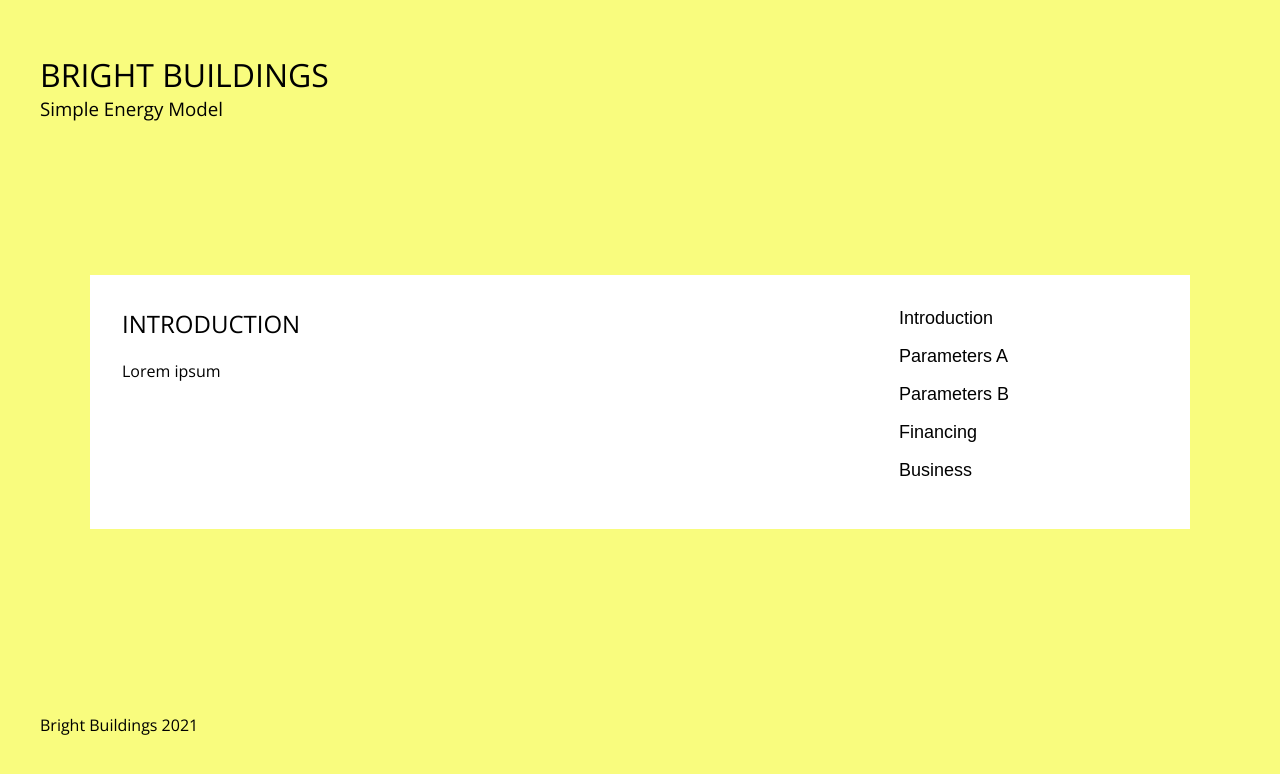
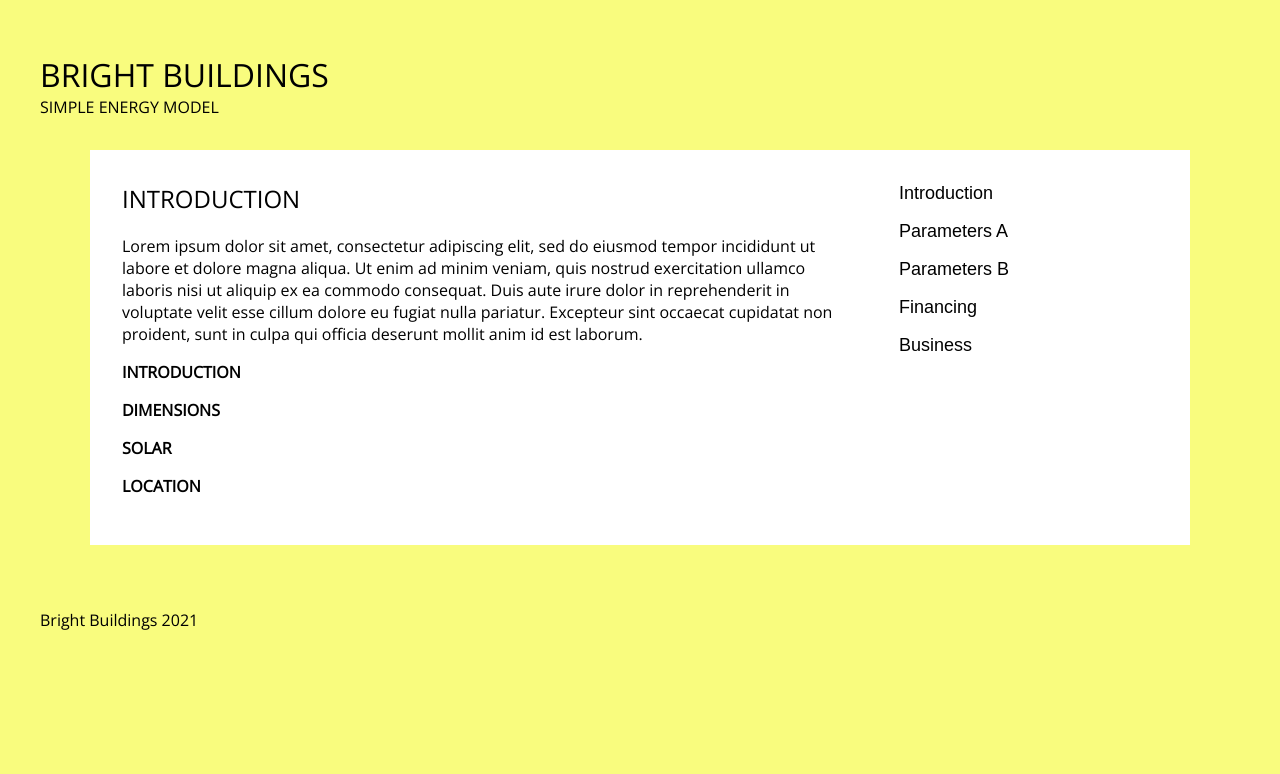
Before and after one commit to brightbuildings/Simple-Energy-Model, a React (Create React App) app: page / in a window 1280 px wide. Shown: the top 774 px of the page. Built offline with nearby package versions, Linux system fonts and the light colour scheme.

Commit message:
Sections

```diff
--- a/src/App.css
+++ b/src/App.css
@@ -10,9 +10,6 @@ html,
 .App {
   margin: 0;
   min-height: 100vh;
-  display: flex;
-  flex-direction: column;
-  justify-content: space-between;
 }
 
 .centered {
@@ -42,6 +39,11 @@ h2 {
   text-transform: uppercase;
 }
 
+h3 {
+  text-transform: uppercase;
+  font-size: 16px;
+}
+
 a {
   color: black;
 }
--- a/src/components/Content/Content.css
+++ b/src/components/Content/Content.css
@@ -23,14 +23,9 @@
 }
 
 .fieldset {
-  z-index: 0;
-  opacity: 0;
-  transition: all 0.2s;
-  position: absolute;
+  display: none;
 }
 
 .fieldset.active {
-  z-index: 1;
-  opacity: 1;
-  transition: all 0.2s;
+  display: initial;
 }
--- a/src/components/Content/Content.js
+++ b/src/components/Content/Content.js
@@ -8,32 +8,61 @@ const formatSections = (data, activeSection) => {
     return;
   }
   return Object.entries(data).map(section => {
-    let key = section[0];
+    const key = section[0];
+    const value = section[1];
+
+    console.log(section);
+
 
     // If Parameters, export both A and B
     if (key === "parameters") {
+      const parametersA = [key+"-a", value];
+      const parametersB = [key+'-b', value];
+
       return (
         <React.Fragment key="parameters">
-          <section key={section[0]+"a"} className={`fieldset ${activeSection === section[0]+"a" ? "active" : ""}`}>
-            <h2>{section[1].label}</h2>
-            <p>{section[1].content}</p>
-          </section>
-          <section key={section[0]+"b"} className={`fieldset ${activeSection === section[0]+"b" ? "active" : ""}`}>
-            <h2>{section[1].labelB}</h2>
-            <p>{section[1].contentB}</p>
-          </section>
+          {formatSection(parametersA, activeSection)}
+          {formatSection(parametersB, activeSection)}
         </React.Fragment>
-      )
+      );
     } else {
-      return (
-        <section key={section[0]} className={`fieldset ${activeSection === section[0] ? "active" : ""}`}>
-          <h2>{section[1].label}</h2>
-          <p>{section[1].content}</p>
-        </section>
-      );
+      return formatSection(section, activeSection);
     }
   });
 };
+
+const formatSection = (section, activeSection) => {
+  const key = section[0];
+  const value = section[1];
+
+  let labelKey = "label";
+  let contentKey = "content";
+  if (key === "parameters-b") {
+    labelKey = "labelB";
+    contentKey = "contentB";
+  }
+
+  return (
+    <section key={key} className={`fieldset ${activeSection === key ? "active" : ""}`}>
+      <h2>{value[labelKey]}</h2>
+      <p>{value[contentKey]}</p>
+      {Object.entries(value.fields).map(field => {
+        const key = field[0];
+        const value = field[1];
+
+        return (
+          <section key={key}>
+            <h3>{key}</h3>
+            {Object.entries(value).map(input => {
+              return formatQuestion(input);
+            })}
+          </section>
+          );
+        })
+      }
+    </section>
+  );
+}
 
 const formatNavigation = (data, setActiveSection) => {
   if (data == null) {
@@ -46,9 +75,9 @@ const formatNavigation = (data, setActiveSection) => {
     if (key === "parameters") {
       return (
         <React.Fragment key="parameters">
-          <button key={section[0]+"a"} onClick={() => setActiveSection(section[0]+"a")}>Parameters A</button>
+          <button key={section[0]+"a"} onClick={() => setActiveSection(section[0]+"-a")}>Parameters A</button>
           <br />
-          <button key={section[0]+"b"} onClick={() => setActiveSection(section[0]+"b")}>Parameters B</button>
+          <button key={section[0]+"b"} onClick={() => setActiveSection(section[0]+"-b")}>Parameters B</button>
           <br />
         </React.Fragment>
       )
@@ -63,10 +92,25 @@ const formatNavigation = (data, setActiveSection) => {
   });
 };
 
+const formatQuestion = question => {
+
+  switch (question.type) {
+    case "float":
+      break;
+    case "integer":
+      break;
+    case "text":
+      break;
+    case "gap":
+      return <br />;
+    default:
+      break;
+  }
+};
+
 function Content() {
   const [activeSection, setActiveSection] = useState("introduction");
   const data = DataService.load();
-  console.log(Object.entries(data));
 
   return (
     <div className="centered-narrow">
--- a/src/data/input.json
+++ b/src/data/input.json
@@ -1,7 +1,7 @@
 {
   "introduction": {
     "label": "Introduction",
-    "content": "Lorem ipsum",
+    "content": "Lorem ipsum dolor sit amet, consectetur adipiscing elit, sed do eiusmod tempor incididunt ut labore et dolore magna aliqua. Ut enim ad minim veniam, quis nostrud exercitation ullamco laboris nisi ut aliquip ex ea commodo consequat. Duis aute irure dolor in reprehenderit in voluptate velit esse cillum dolore eu fugiat nulla pariatur. Excepteur sint occaecat cupidatat non proident, sunt in culpa qui officia deserunt mollit anim id est laborum.",
     "fields": {
       "introduction": {
         "buildingOwner": {
```
